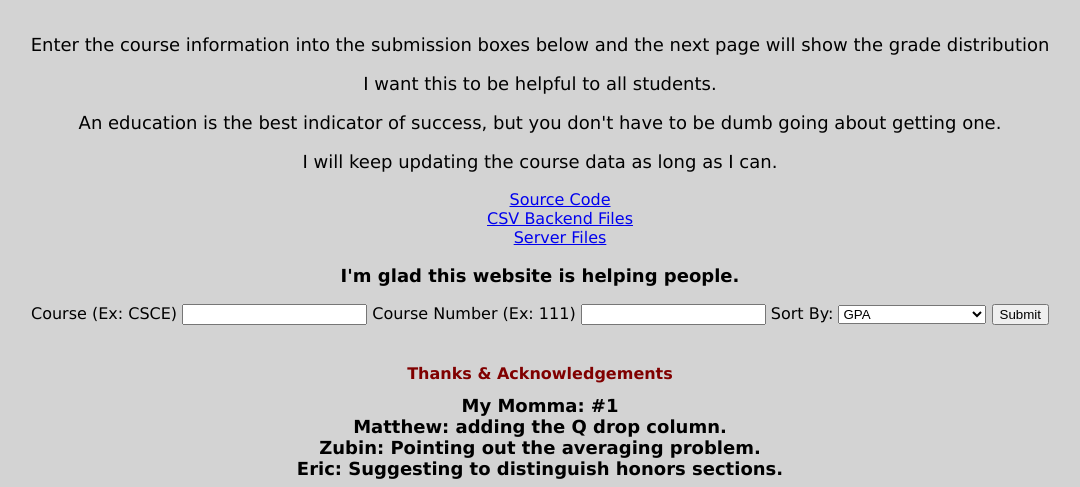
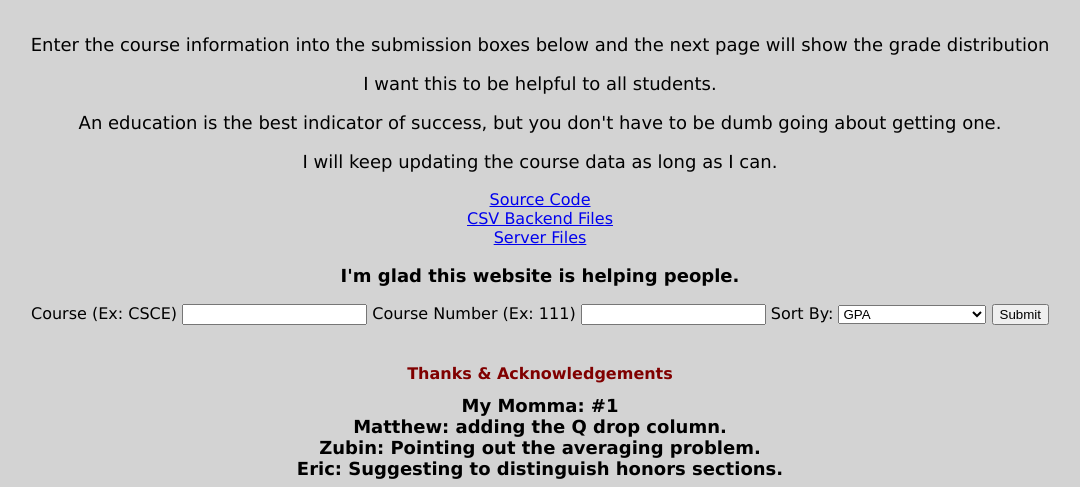
Before and after one commit to jippylong12/TAMU_FGD_FRONT_END, a PHP site: page / in a window 1280 px wide. Shown: the part 152-639 px from the top of the page, without its empty margins (100-1180 px from the left). Run offline with PHP 8.4, Linux system fonts and the light colour scheme; some web fonts are replaced.

Commit message:
Small UI changes

```diff
--- a/style.css
+++ b/style.css
@@ -15,7 +15,8 @@ table, th, td {
     background-color: #998542;
 }
 
-ul {list-style: none;}
+ul {list-style: none; margin: 0;
+    padding: 0;}
 
 th {
     padding: 15px;
```
